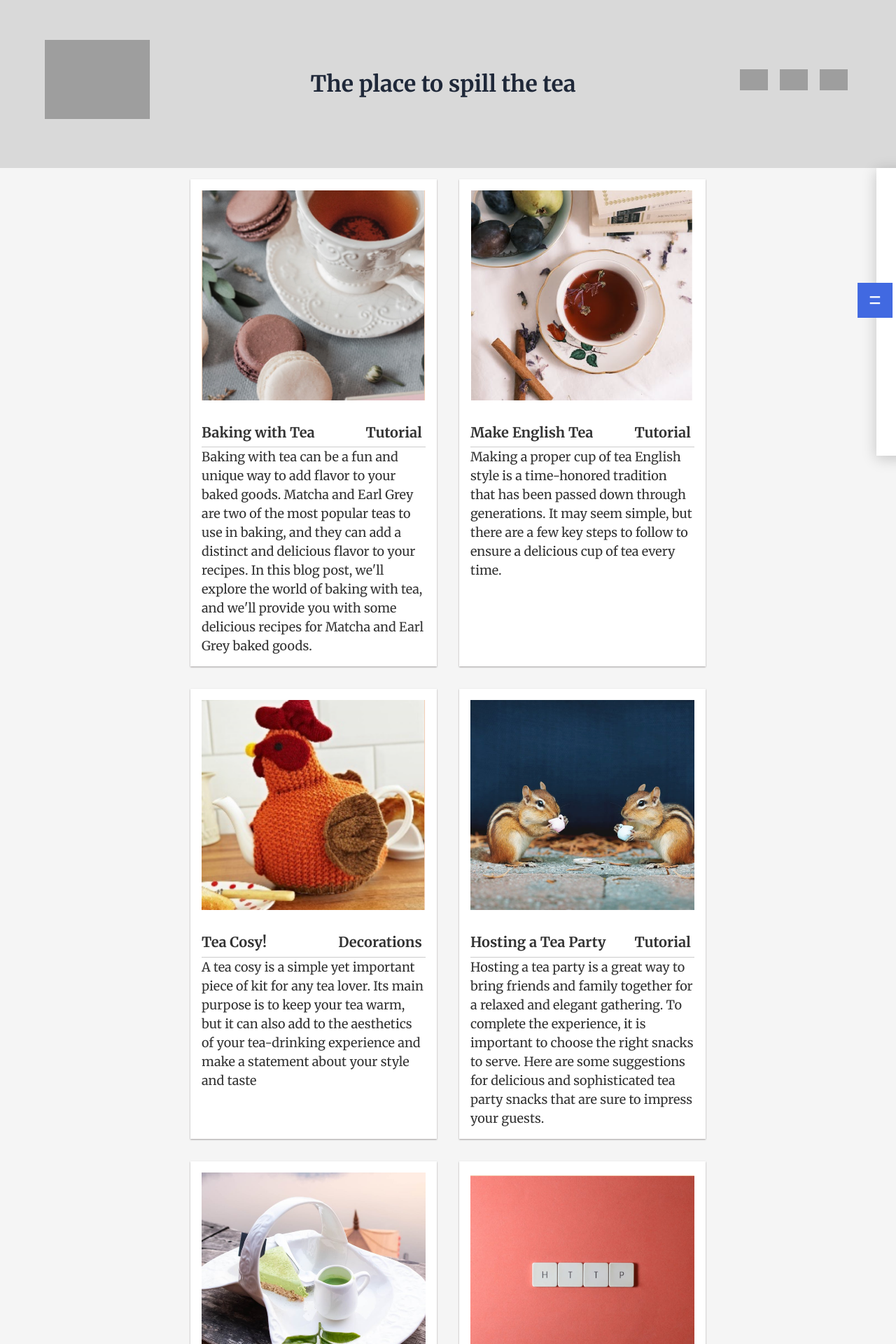
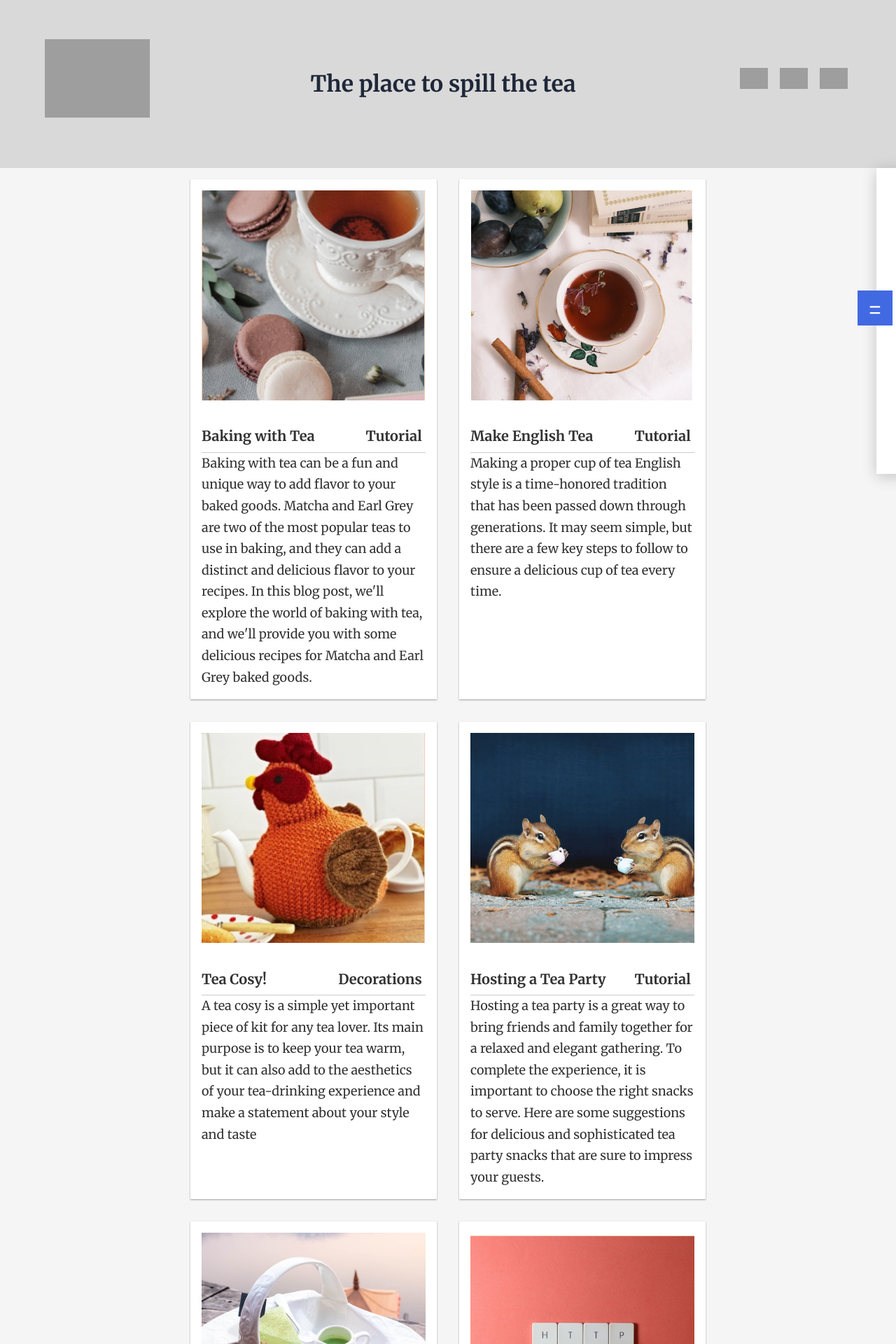
Before and after one commit to rogerb5/winter2023-cscd378-blog-final, a PHP site: page / in a window 1280 px wide. Shown: the top 1920 px of the page at 70% size. Run offline with PHP 8.4, Linux system fonts and the light colour scheme; grey boxes are pictures that could not be loaded.

Commit message:
change line height to improve legibility

```diff
--- a/css/style.css
+++ b/css/style.css
@@ -7,7 +7,7 @@
     -webkit-font-smoothing: antialiased;
     -moz-osx-font-smoothing: grayscale;
     text-rendering: optimizeLegibility;
-    line-height: 1.5;
+    line-height: 1.7;
     margin: 0;
     padding: 0;
     font-family: 'Merriweather', serif;
```
